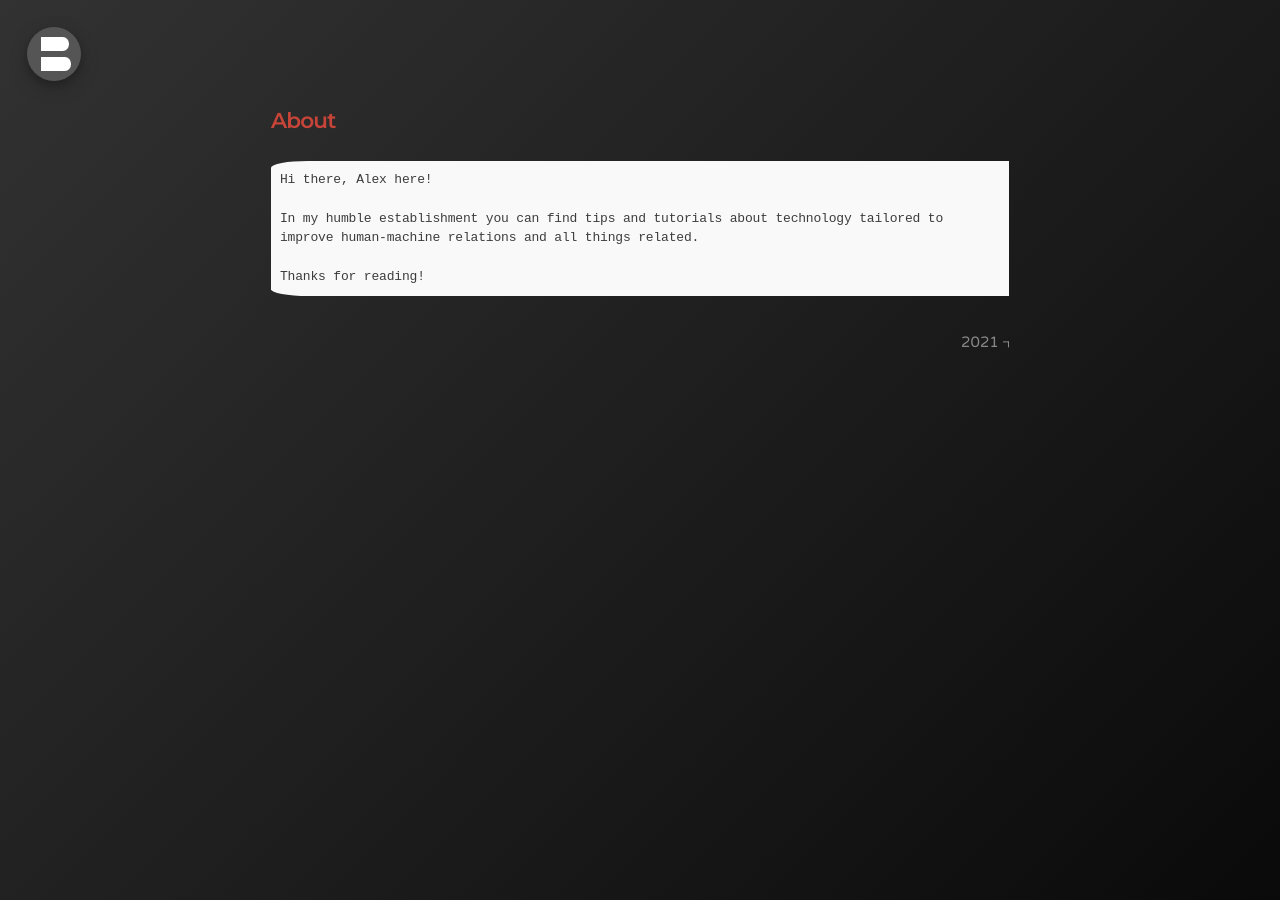
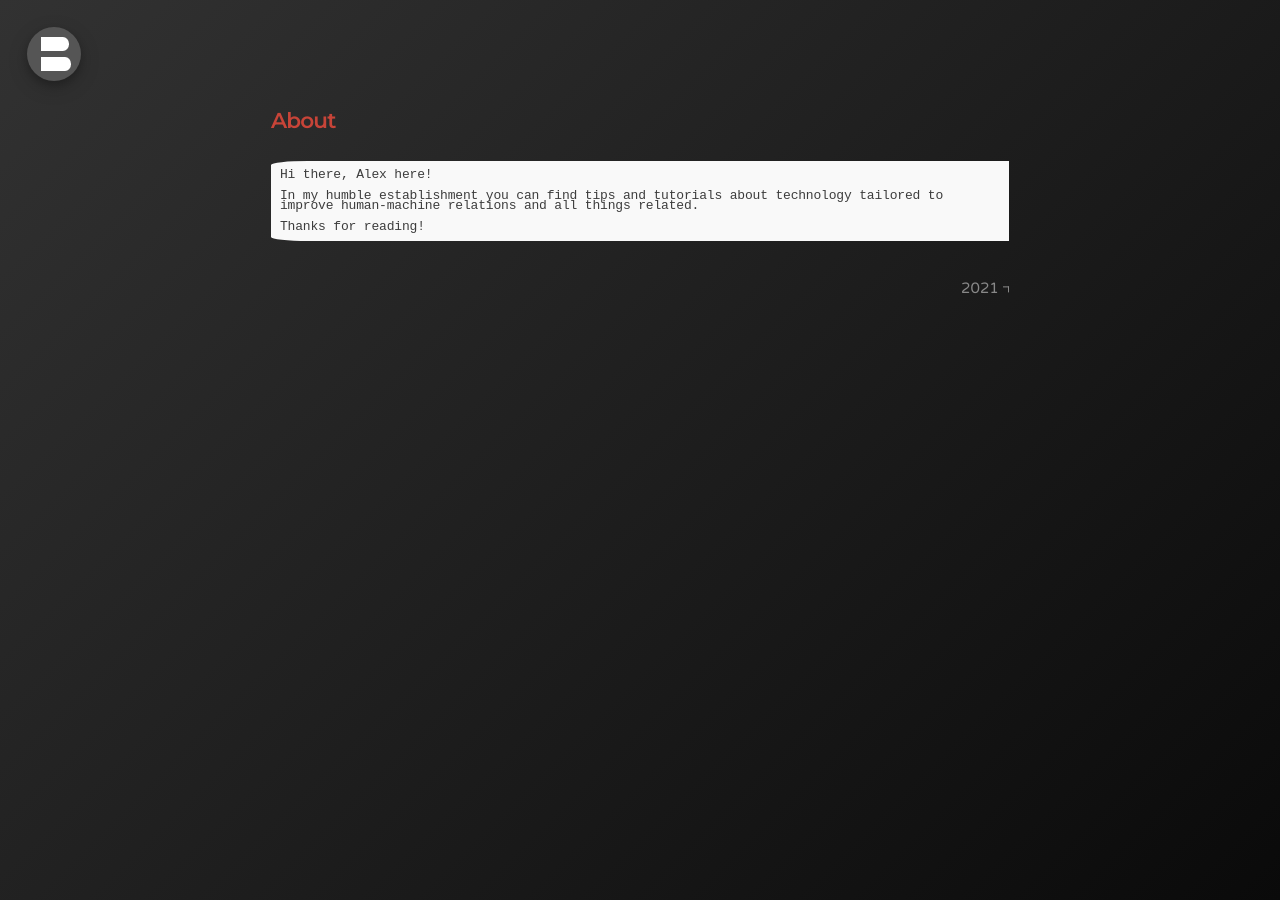
Before and after one commit to bonina/bonina.github.io, a Jekyll site: the page built from about.md, in a window 1280 px wide. Built offline with Jekyll 4.4.1, drawn with Linux system fonts in a browser that asks for light colours.

Commit message:
Update _message.scss

```diff
--- a/_sass/_message.scss
+++ b/_sass/_message.scss
@@ -17,4 +17,5 @@
   font-family: "Courier New", monospace;
   border-corner-shape: bevel;
   border-radius: 5% 0% 0% 5%;
+  line-height:0.8;
 }
```
